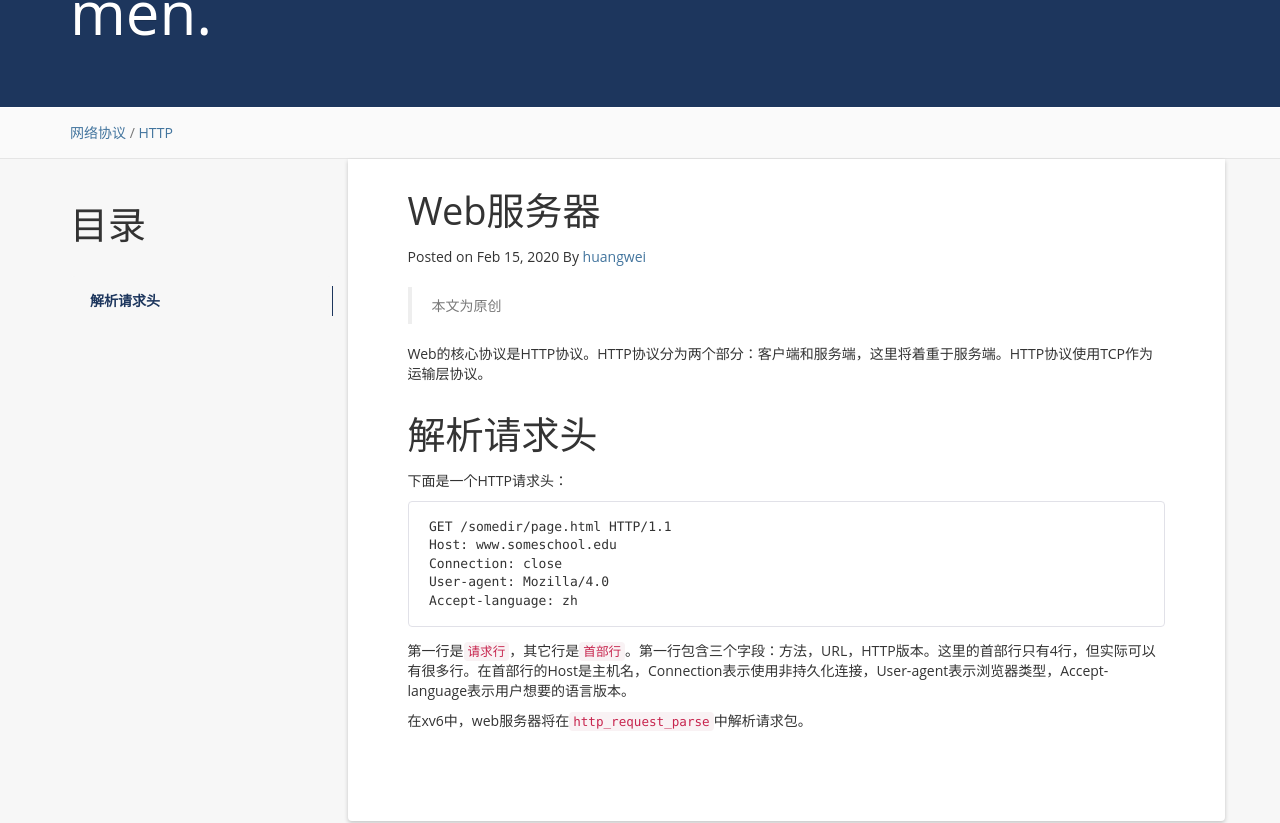
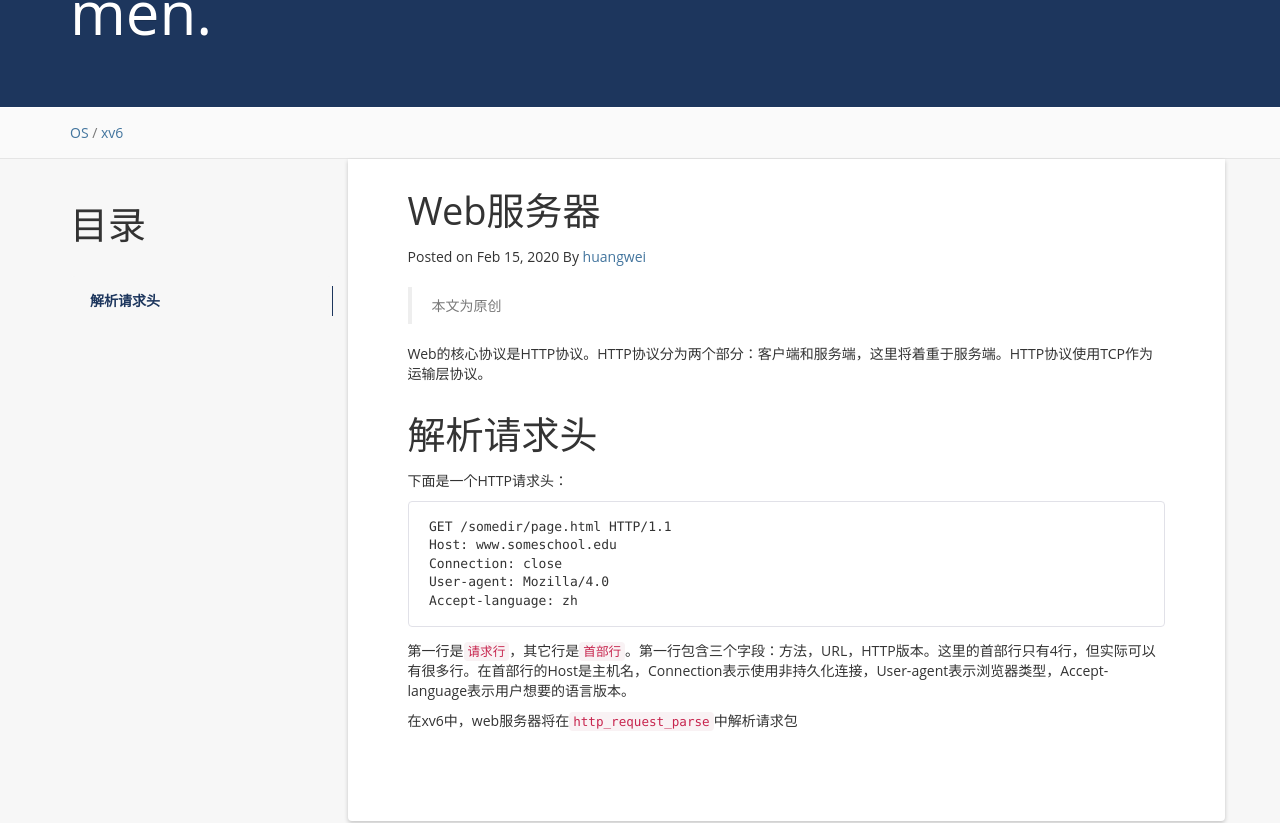
Before and after one commit to mayunmeiyouming/blog, a Jekyll site: the page built from _posts/2020-02-15-简单web服务器.md, in a window 1280 px wide and 1210 px high. Shown: the part 188-1011 px from the top of the window. Built offline with Jekyll 4.4.1, drawn with Linux system fonts in a browser that asks for light colours; nearby versions of some CDN libraries; a script that is not in the unit is left out; comment, search, counter and statistics services are not loaded.

Commit message:
2020-2-15-3

```diff
--- a/_posts/2020-02-15-简单web服务器.md
+++ b/_posts/2020-02-15-简单web服务器.md
@@ -2,8 +2,8 @@
 layout: post
 title:  "Web服务器"
 date:   2020-02-15 13:42:01 +0800
-categories: 网络协议
-tag: HTTP
+categories: OS
+tag: xv6
 ---
 
 * content
@@ -27,4 +27,4 @@ Accept-language: zh
 
 第一行是`请求行`，其它行是`首部行`。第一行包含三个字段：方法，URL，HTTP版本。这里的首部行只有4行，但实际可以有很多行。在首部行的Host是主机名，Connection表示使用非持久化连接，User-agent表示浏览器类型，Accept-language表示用户想要的语言版本。
 
-在xv6中，web服务器将在`http_request_parse`中解析请求包。
+在xv6中，web服务器将在`http_request_parse`中解析请求包
```
